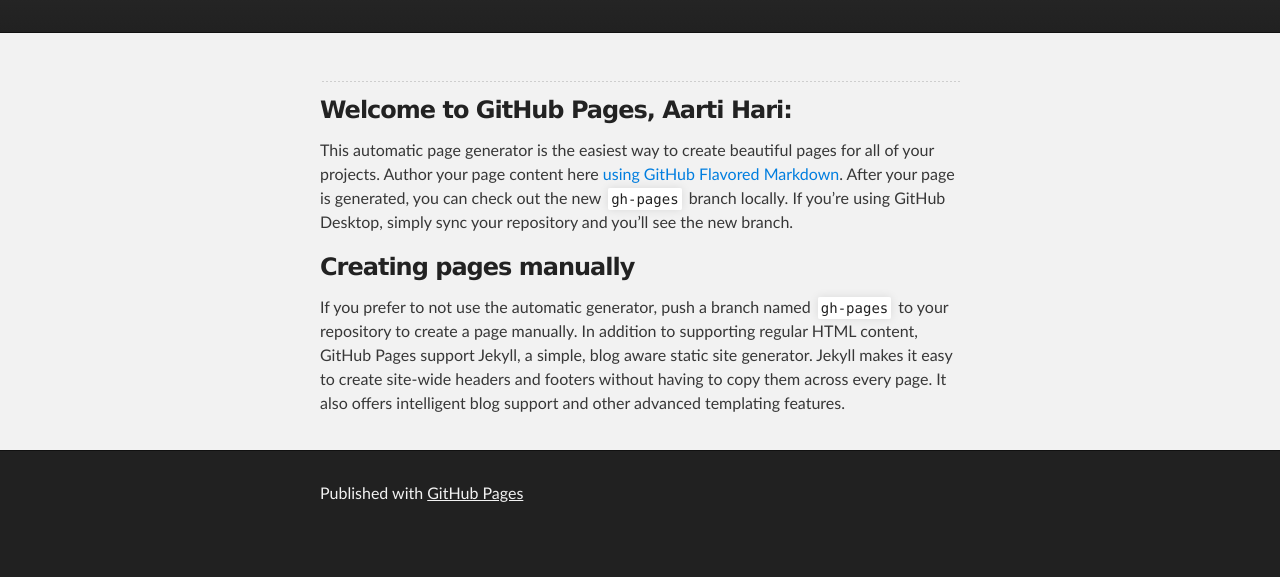
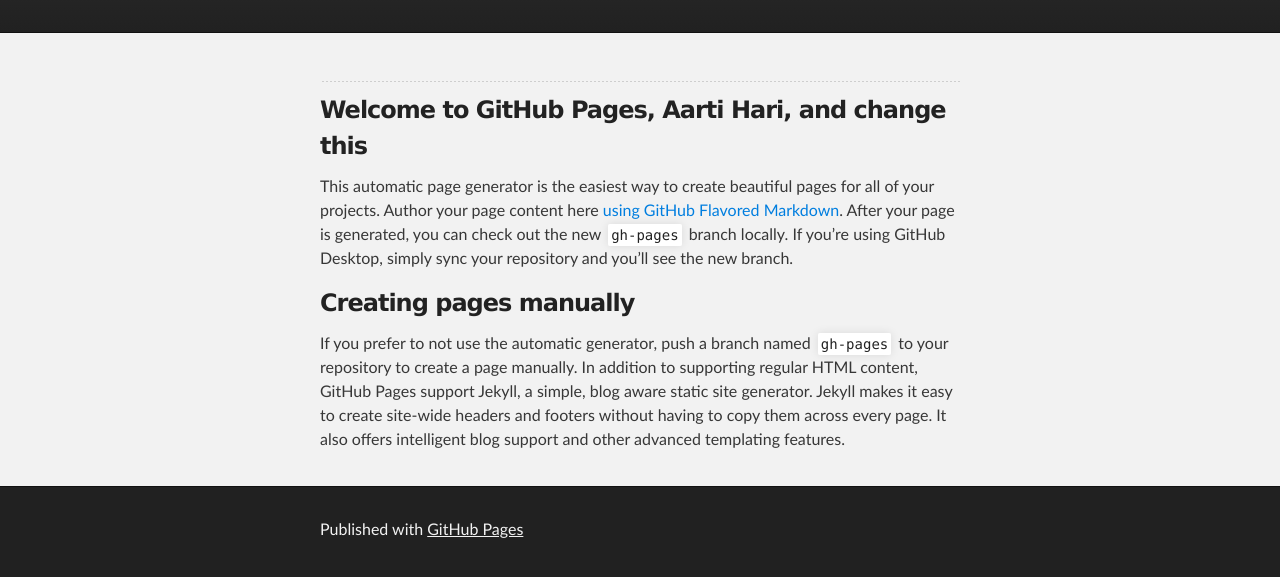
Before and after one commit to aartics/aartics.github.io, a plain HTML site: page index.html in a window 1280 px wide. Shown: the part 177-754 px from the top of the page. Drawn offline with Linux system fonts and the light colour scheme.

Commit message:
hello world

```diff
--- a/index.html
+++ b/index.html
@@ -30,7 +30,7 @@
         <hr>
 
 <h3>
-<a id="welcome-to-github-pages-aarti-hari" class="anchor" href="#welcome-to-github-pages-aarti-hari" aria-hidden="true"><span aria-hidden="true" class="octicon octicon-link"></span></a>Welcome to GitHub Pages, Aarti Hari:</h3>
+<a id="welcome-to-github-pages-aarti-hari" class="anchor" href="#welcome-to-github-pages-aarti-hari" aria-hidden="true"><span aria-hidden="true" class="octicon octicon-link"></span></a>Welcome to GitHub Pages, Aarti Hari, and change this</h3>
 
 <p>This automatic page generator is the easiest way to create beautiful pages for all of your projects. Author your page content here <a href="https://guides.github.com/features/mastering-markdown/">using GitHub Flavored Markdown</a>. After your page is generated, you can check out the new <code>gh-pages</code> branch locally. If you’re using GitHub Desktop, simply sync your repository and you’ll see the new branch.</p>
 
```
